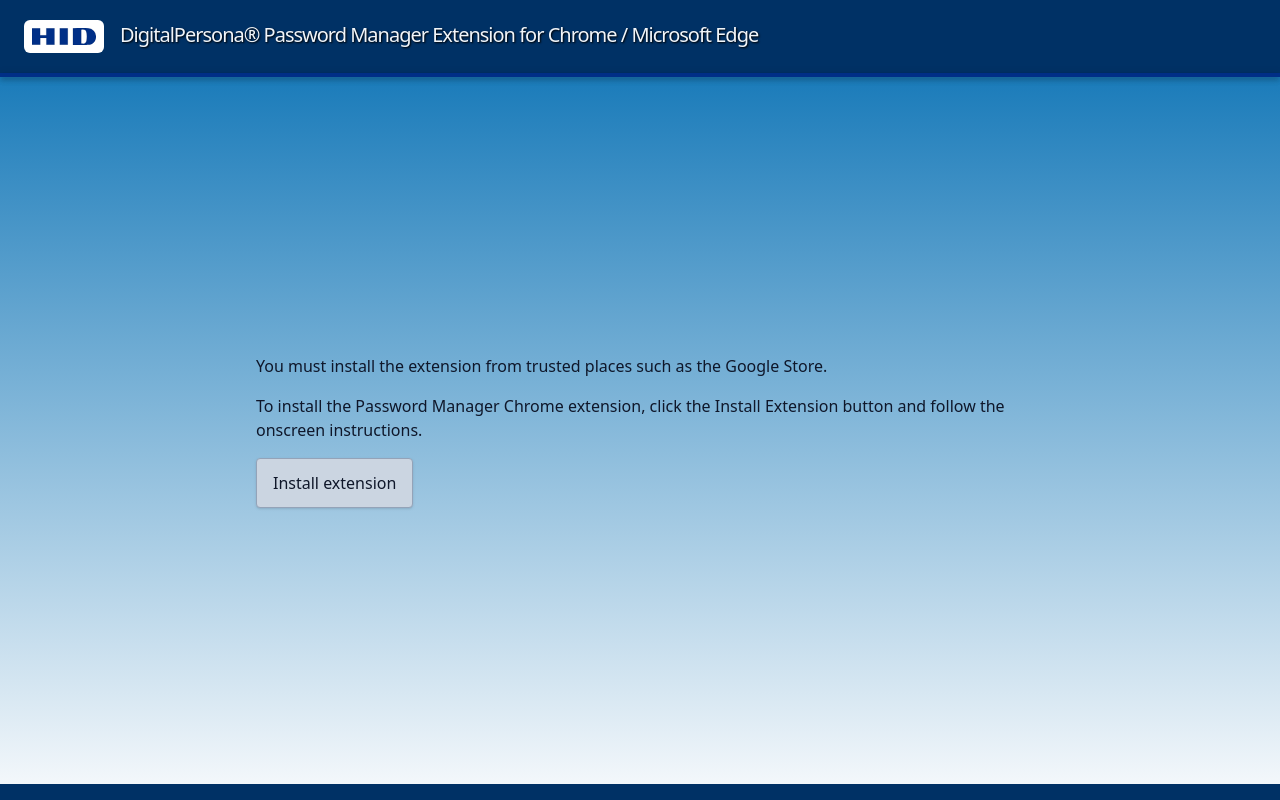
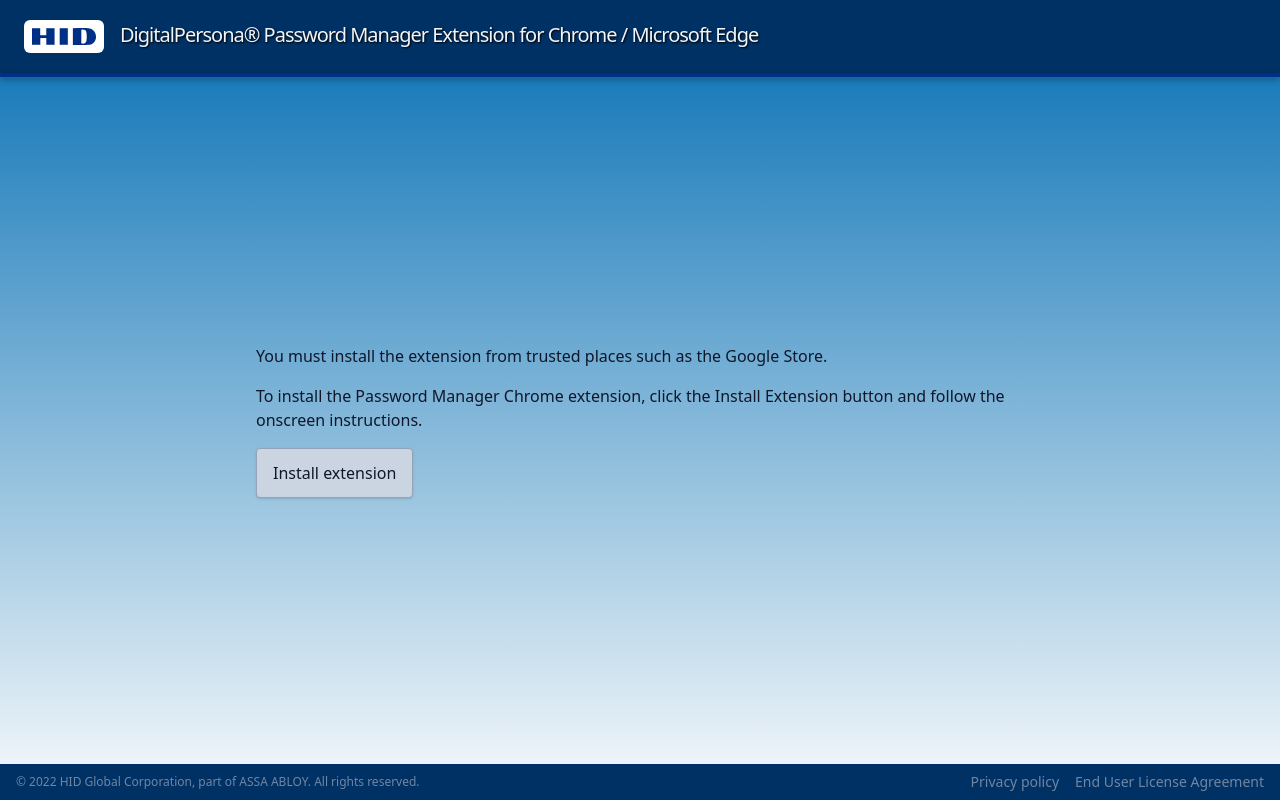
Before and after one commit to maxzz/page-extension-installation, a React (Vite) app: page / in a window 1280 px wide. Built offline with nearby package versions, Linux system fonts and the light colour scheme.

Commit message:
WIP. App3_Footer. update layout

```diff
--- a/src/components/App3_Footer.tsx
+++ b/src/components/App3_Footer.tsx
@@ -1,25 +1,26 @@
-import React, { HTMLAttributes } from 'react';
+import React, { AnchorHTMLAttributes, HTMLAttributes } from 'react';
 import { classNames } from '@/utils/classnames';
 import { IconGithubLogo } from './UI/UIIcons';
 
-function GitHubLink({href, className, ...rest}: {href: string} & HTMLAttributes<SVGSVGElement>) {
+function Link({ className, children, ...rest }: AnchorHTMLAttributes<HTMLAnchorElement>) {
     return (
-        <a href={href} target="_blank">
-            <IconGithubLogo
-                className={classNames("w-5 h-5 fill-primary-200 stroke-[50] stroke-current hover:stroke-primary-200 hover:scale-[1.5] hover:stroke-[34] transition-all", className)}
-                title="Open the source code of the project on Github"
-                {...rest}
-            />
+        <a target="_blank" className={classNames(" hover:text-primary-200 hover:scale-y-110 transition-all", className)} {...rest}>
+            {children}
         </a>
     );
 }
 
 export function App3_Footer() {
     return (
-        <div className="px-4 py-2 text-sm flex items-center justify-end space-x-1 bg-title3 text-primary-400/75">
-            {/* <GitHubLink href="https://github.com/maxzz/ngon-gen" title="Open the old project source code on Github" />
-            <GitHubLink href="https://maxzz.github.io/ngon-gen" title="Open the old project app" />
-            <GitHubLink href="https://github.com/maxzz/ngon-gen22" /> */}
+        <div className="px-2 sm:px-4 py-2 text-sm flex items-center justify-between space-x-1 bg-title3 text-primary-400/75">
+            <Link href="https://www.hidglobal.com/products/software/digitalpersona/digitalpersona" className="text-[.65rem] leading-3 md:text-xs transition-all">
+                <span className="inline-block">© 2022 HID Global Corporation, part of ASSA ABLOY.</span> <span className="inline-block">All rights reserved.</span>
+            </Link>
+            <div className="flex items-center space-x-4">
+                <Link href="https://www.hidglobal.com/sites/default/files/crossmatch/AltusAddons/g01/PrivacyPolicy.txt" target="_blank">Privacy policy</Link>
+                <Link href="https://www.hidglobal.com/sites/default/files/crossmatch/AltusAddons/g01/pagedp/EULA.html" target="_blank">End User License Agreement</Link>
+                {/* title="Open the source code of the project on Github" */}
+            </div>
         </div>
     );
 }
```
